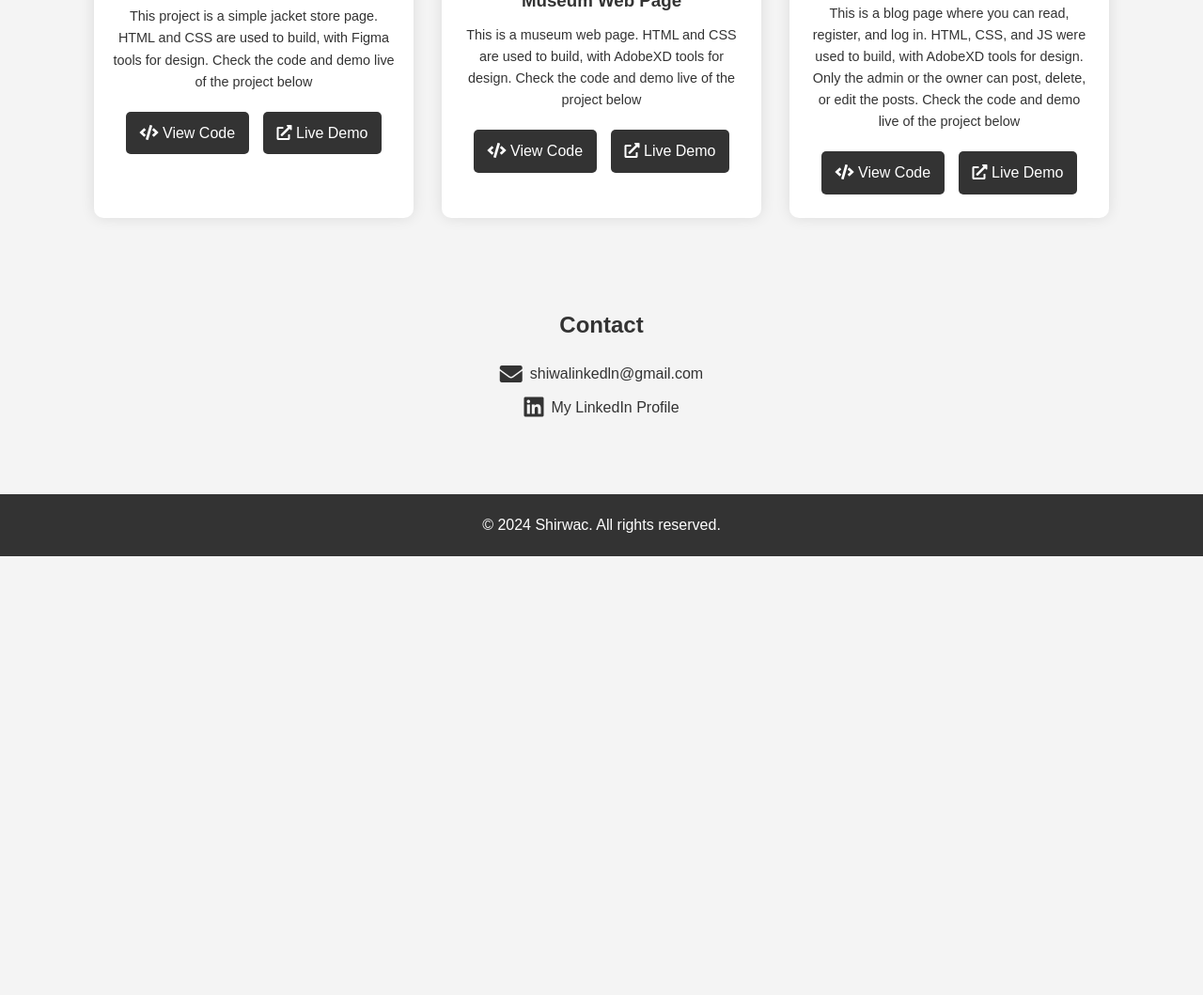
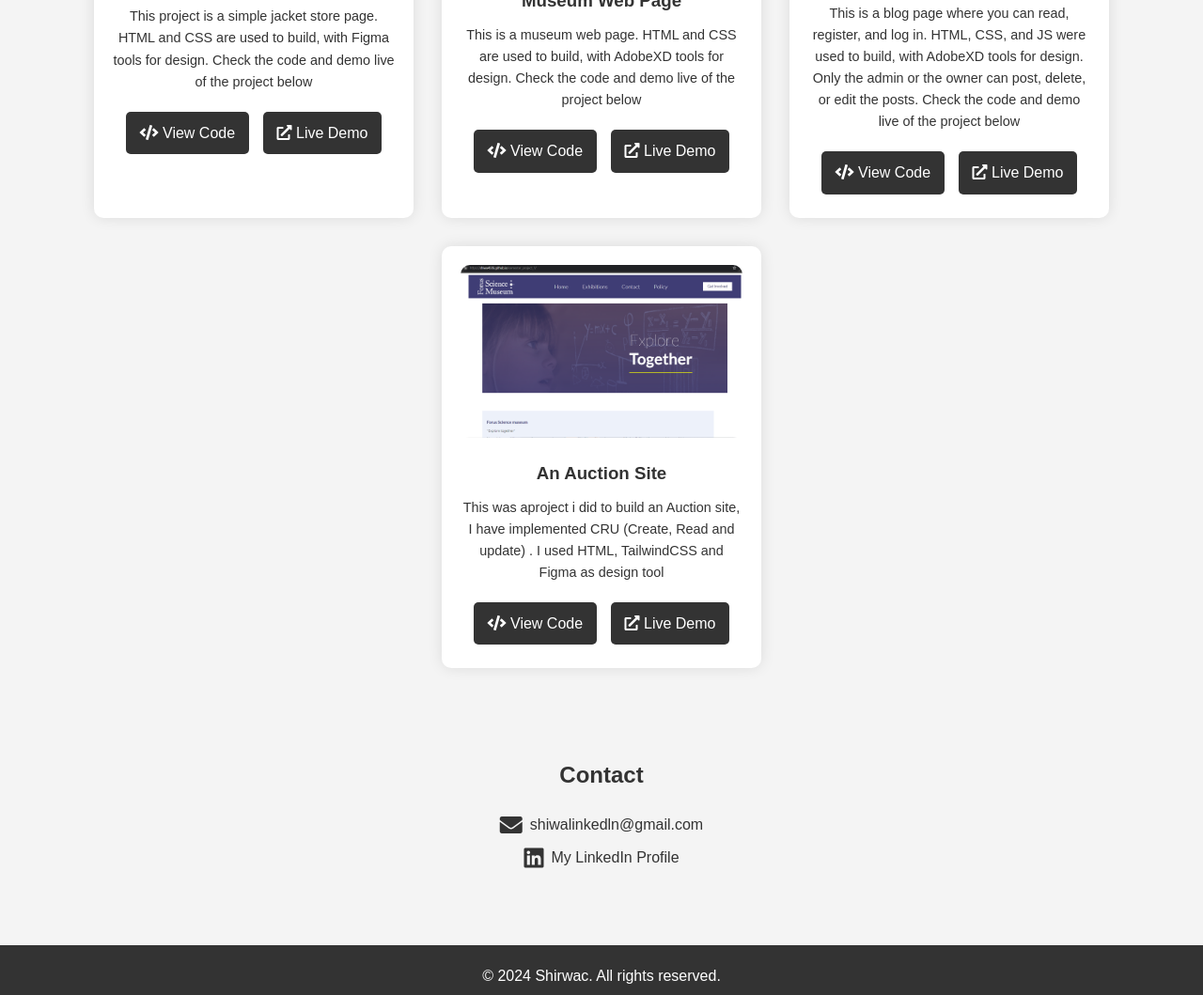
Before and after one commit to shiwa4656/PortfolioS, a plain HTML site: page index.html in a window 1280 px wide. Shown: the part 1618-2677 px from the top of the page at 94% size. Before the commit the page ends 2210 px from the top, so only its background shows below. Drawn offline with Linux system fonts and the light colour scheme.

Commit message:
Update index.html

```diff
--- a/index.html
+++ b/index.html
@@ -68,6 +68,16 @@
                     <a href="https://blogtechpost.netlify.app/" target="_blank"><i class="fas fa-external-link-alt"></i> Live Demo</a>
                 </div>
             </div>
+
+                  <div class="project-card">
+                <img src="Pictures/FrousMuseum3.png" alt="Museum web page screenshot">
+                <h3>An Auction Site</h3>
+                <p>This was aproject i did to build an Auction site, I have implemented CRU (Create, Read and update) . I used HTML, TailwindCSS and Figma as design tool</p>
+                <div class="project-links">
+                    <a href="https://github.com/shiwa4656/semesterProject2" target="_blank"><i class="fas fa-code"></i> View Code</a>
+                    <a href="https://auction-site16.netlify.app/" target="_blank"><i class="fas fa-external-link-alt"></i> Live Demo</a>
+                </div>
+            </div>
         </div>
     </section>
     <section id="contact">
```
